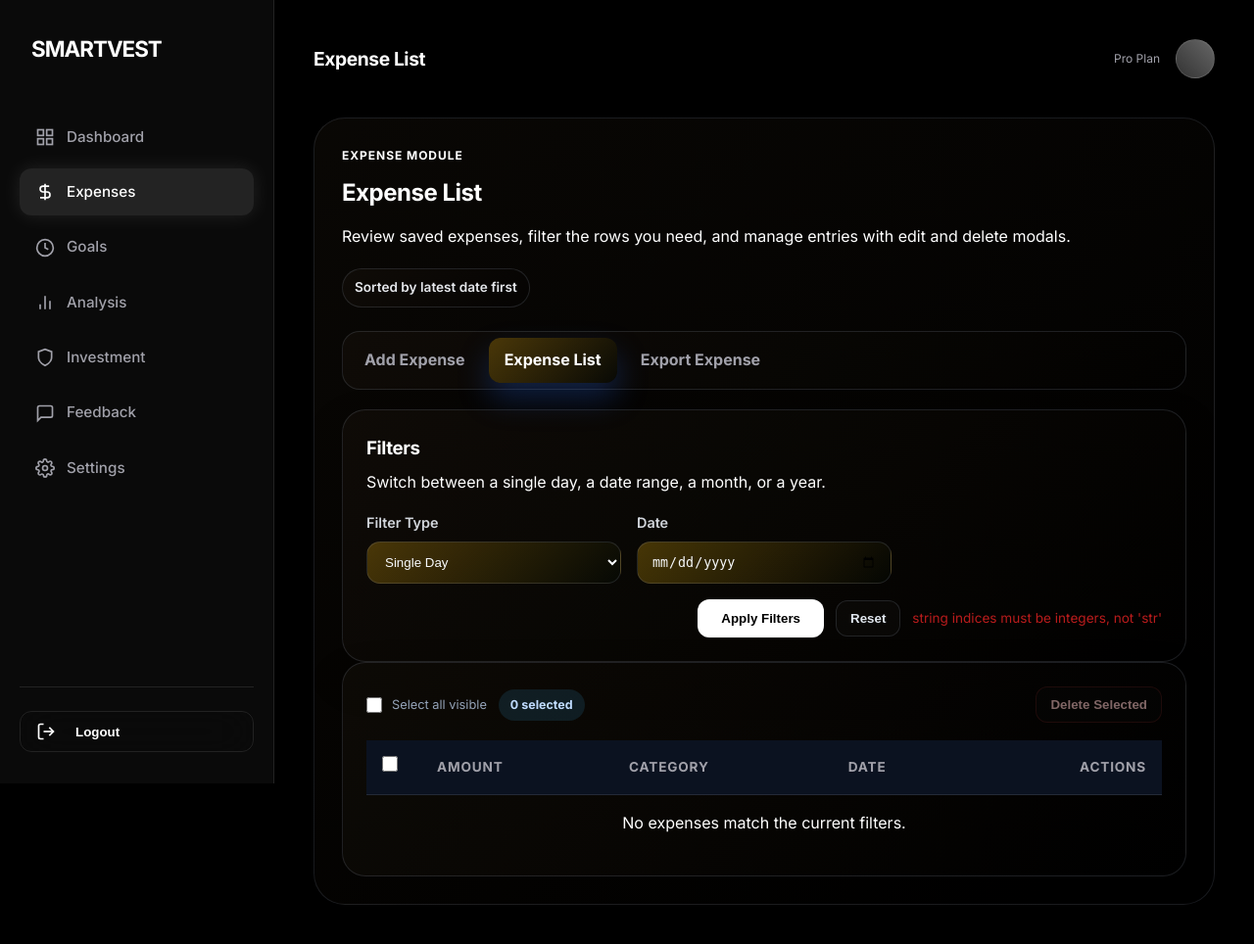
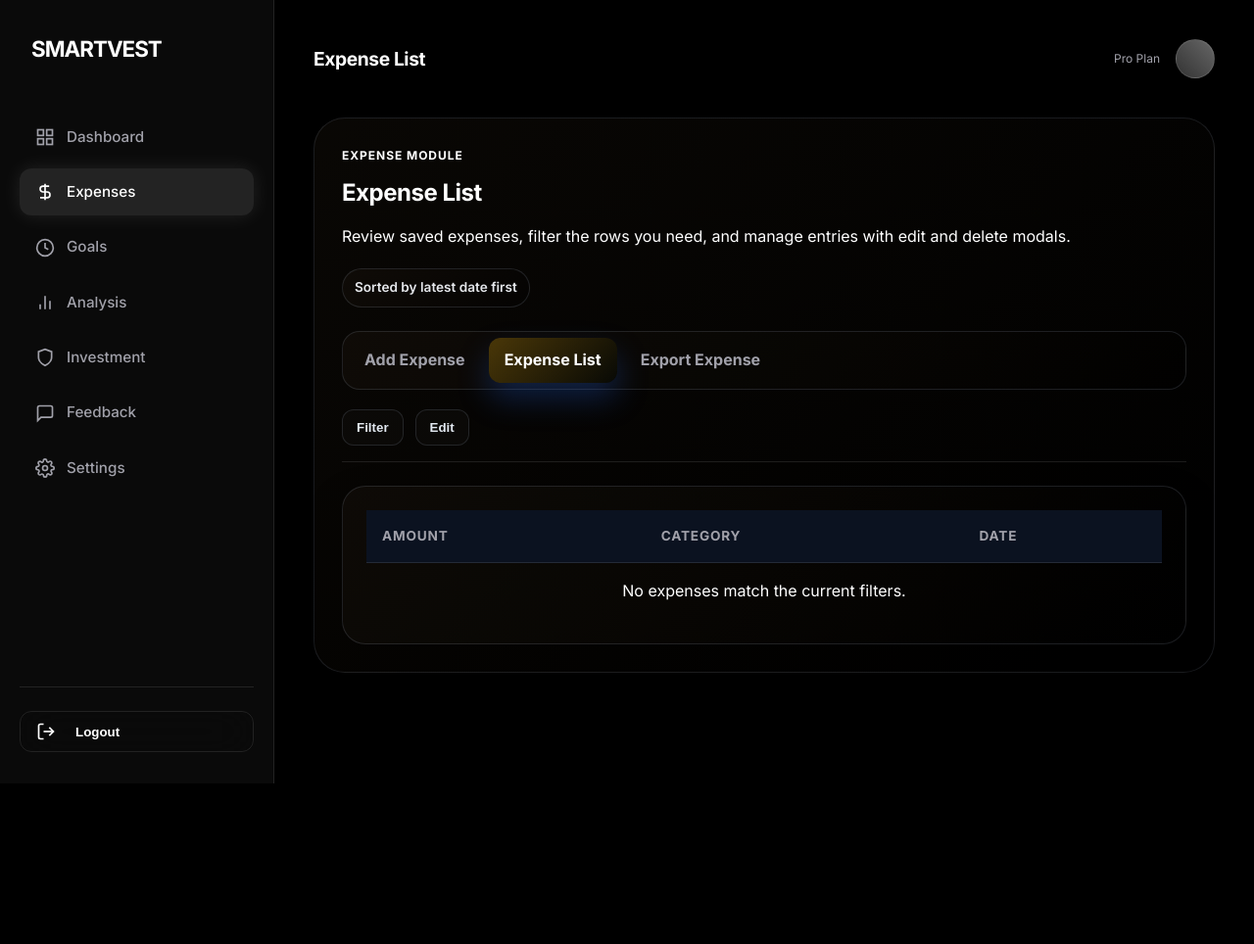
Before and after one commit to AbinashShaji/Smartvest, a Flask app: page /expenses/list in a window 1280 px wide. Shown: the whole page at 98% size. After the commit the page ends 800 px from the top, so only its background shows below. Run offline with Flask 3, Linux system fonts and the light colour scheme; the visitor is signed in with stand-in values (Sample User, id 1).

Commit message:
improve edit and filter option oin expense add

```diff
--- a/static/css/style.css
+++ b/static/css/style.css
@@ -801,6 +801,40 @@ nav.glass-nav {
     display: block;
 }
 
+/* Expense List Modes */
+.edit-mode-cell {
+    display: none;
+}
+
+.edit-mode .edit-mode-cell {
+    display: table-cell !important;
+}
+
+.mode-btn-active {
+    background: #ffffff !important;
+    color: #000000 !important;
+}
+
+.filter-panel-wrapper {
+    display: none;
+}
+
+.filter-panel-wrapper.active {
+    display: block;
+    animation: slideDownFadeIn 0.3s ease forwards;
+}
+
+@keyframes slideDownFadeIn {
+    from {
+        opacity: 0;
+        transform: translateY(-10px);
+    }
+    to {
+        opacity: 1;
+        transform: translateY(0);
+    }
+}
+
 .inline-editor-grid {
     display: grid;
     grid-template-columns: repeat(3, minmax(0, 1fr));
--- a/static/js/expense.js
+++ b/static/js/expense.js
@@ -16,6 +16,8 @@
         visibleExpenses: [],
         selectedIds: new Set(),
         deleteTargetIds: [],
+        isEditMode: false,
+        isFilterMode: false,
     };
 
     document.addEventListener('DOMContentLoaded', initExpenseModule);
@@ -76,6 +78,57 @@
         const editForm = document.getElementById('expenseEditForm');
         const editModal = document.getElementById('expenseEditModal');
         const deleteModal = document.getElementById('expenseDeleteModal');
+
+        const modeFilterBtn = document.getElementById('modeFilterBtn');
+        const modeEditBtn = document.getElementById('modeEditBtn');
+        const filterPanel = document.getElementById('filterPanel');
+        const editToolbar = document.getElementById('editToolbar');
+        const listModuleShell = document.querySelector('[data-expense-page="list"]');
+
+        if (modeFilterBtn && modeEditBtn) {
+            modeFilterBtn.addEventListener('click', () => {
+                if (state.isFilterMode) {
+                    state.isFilterMode = false;
+                    listModuleShell.classList.remove('filter-mode');
+                    filterPanel.classList.remove('active');
+                    modeFilterBtn.classList.remove('mode-btn-active');
+                } else {
+                    state.isFilterMode = true;
+                    state.isEditMode = false;
+
+                    listModuleShell.classList.add('filter-mode');
+                    listModuleShell.classList.remove('edit-mode');
+
+                    filterPanel.classList.add('active');
+                    editToolbar.style.display = 'none';
+
+                    modeFilterBtn.classList.add('mode-btn-active');
+                    modeEditBtn.classList.remove('mode-btn-active');
+                }
+            });
+
+            modeEditBtn.addEventListener('click', () => {
+                if (state.isEditMode) {
+                    state.isEditMode = false;
+                    listModuleShell.classList.remove('edit-mode');
+                    editToolbar.style.display = 'none';
+                    modeEditBtn.classList.remove('mode-btn-active');
+                    clearSelectedExpenses();
+                } else {
+                    state.isEditMode = true;
+                    state.isFilterMode = false;
+
+                    listModuleShell.classList.add('edit-mode');
+                    listModuleShell.classList.remove('filter-mode');
+
+                    editToolbar.style.display = 'flex';
+                    filterPanel.classList.remove('active');
+
+                    modeEditBtn.classList.add('mode-btn-active');
+                    modeFilterBtn.classList.remove('mode-btn-active');
+                }
+            });
+        }
 
         syncFilterGroupVisibility(filterMode?.value || 'single_day', true);
 
@@ -477,13 +530,13 @@
 
             return `
                 <tr data-expense-id="${escapeHtml(id)}">
-                    <td>
+                    <td class="edit-mode-cell">
                         <input class="expense-checkbox expense-row-checkbox" type="checkbox" data-expense-id="${escapeHtml(id)}" ${checked} aria-label="Select expense ${escapeHtml(id)}">
                     </td>
                     <td>${formatCurrency(expense.amount)}</td>
                     <td><span class="expense-badge">${escapeHtml(expense.category)}</span></td>
                     <td>${escapeHtml(expense.date)}</td>
-                    <td>
+                    <td class="edit-mode-cell">
                         <div class="expense-row-actions">
                             <button type="button" class="expense-button-secondary" data-action="edit" data-id="${escapeHtml(id)}">Edit</button>
                             <button type="button" class="expense-button-danger" data-action="delete" data-id="${escapeHtml(id)}">Delete</button>
--- a/templates/user/expense_list.html
+++ b/templates/user/expense_list.html
@@ -20,7 +20,15 @@
         <a class="expense-tab-link {% if expense_page == 'export' %}active{% endif %}" href="/expenses/export">Export Expense</a>
     </nav>
 
-    <section class="expense-card">
+    <!-- Top Toolbar for Modes -->
+    <div class="expense-toolbar" style="margin-bottom: 24px; display: flex; gap: 12px; border-bottom: 1px solid var(--glass-border); padding-bottom: 16px; justify-content: flex-start;">
+        <button id="modeFilterBtn" type="button" class="expense-button-secondary">Filter</button>
+        <button id="modeEditBtn" type="button" class="expense-button-secondary">Edit</button>
+    </div>
+
+    <!-- Filter Panel -->
+    <div id="filterPanel" class="filter-panel-wrapper">
+        <section class="expense-card" style="margin-bottom: 24px;">
             <div class="expense-card-header">
                 <div>
                     <h3>Filters</h3>
@@ -71,9 +79,11 @@
                 </div>
             </form>
         </section>
+    </div>
 
+    <!-- Table Section -->
     <section class="expense-card">
-        <div class="expense-toolbar">
+        <div id="editToolbar" class="expense-toolbar" style="display: none; border-bottom: 1px solid var(--glass-border); padding-bottom: 16px; margin-bottom: 16px;">
             <div class="expense-actions-row">
                 <label class="expense-inline-note" style="display: inline-flex; align-items: center; gap: 10px;">
                     <input id="expenseSelectAll" class="expense-checkbox" type="checkbox">
@@ -88,11 +98,11 @@
             <table class="expense-table">
                 <thead>
                     <tr>
-                        <th style="width: 56px;"><input id="expenseSelectAllHeader" class="expense-checkbox" type="checkbox" aria-label="Select all visible expenses"></th>
+                        <th class="edit-mode-cell" style="width: 56px;"><input id="expenseSelectAllHeader" class="expense-checkbox" type="checkbox" aria-label="Select all visible expenses"></th>
                         <th>Amount</th>
                         <th>Category</th>
                         <th>Date</th>
-                        <th style="text-align: right;">Actions</th>
+                        <th class="edit-mode-cell" style="text-align: right;">Actions</th>
                     </tr>
                 </thead>
                 <tbody id="expenseTableBody">
```
Lines whose indentation alone changed are shown as unchanged.
